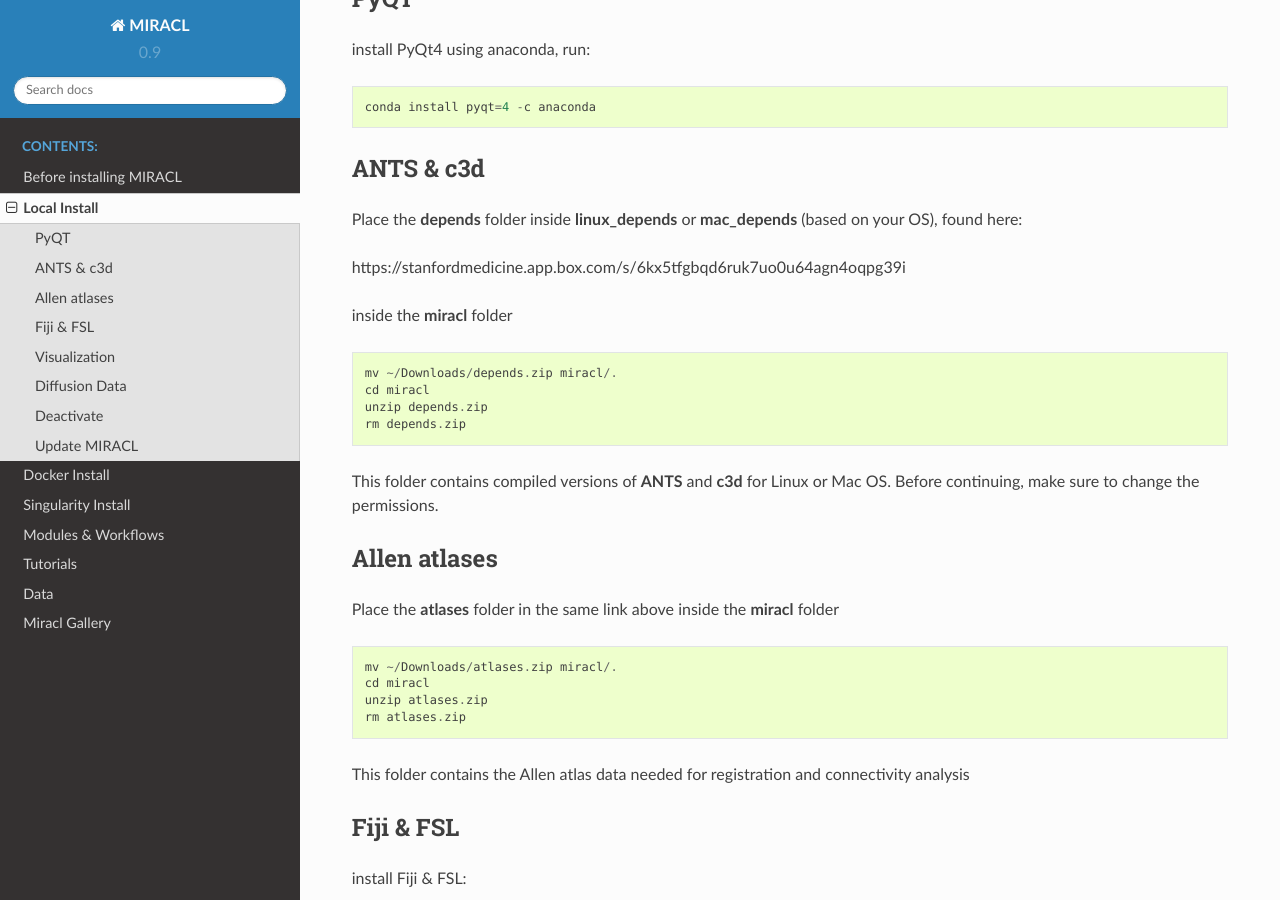
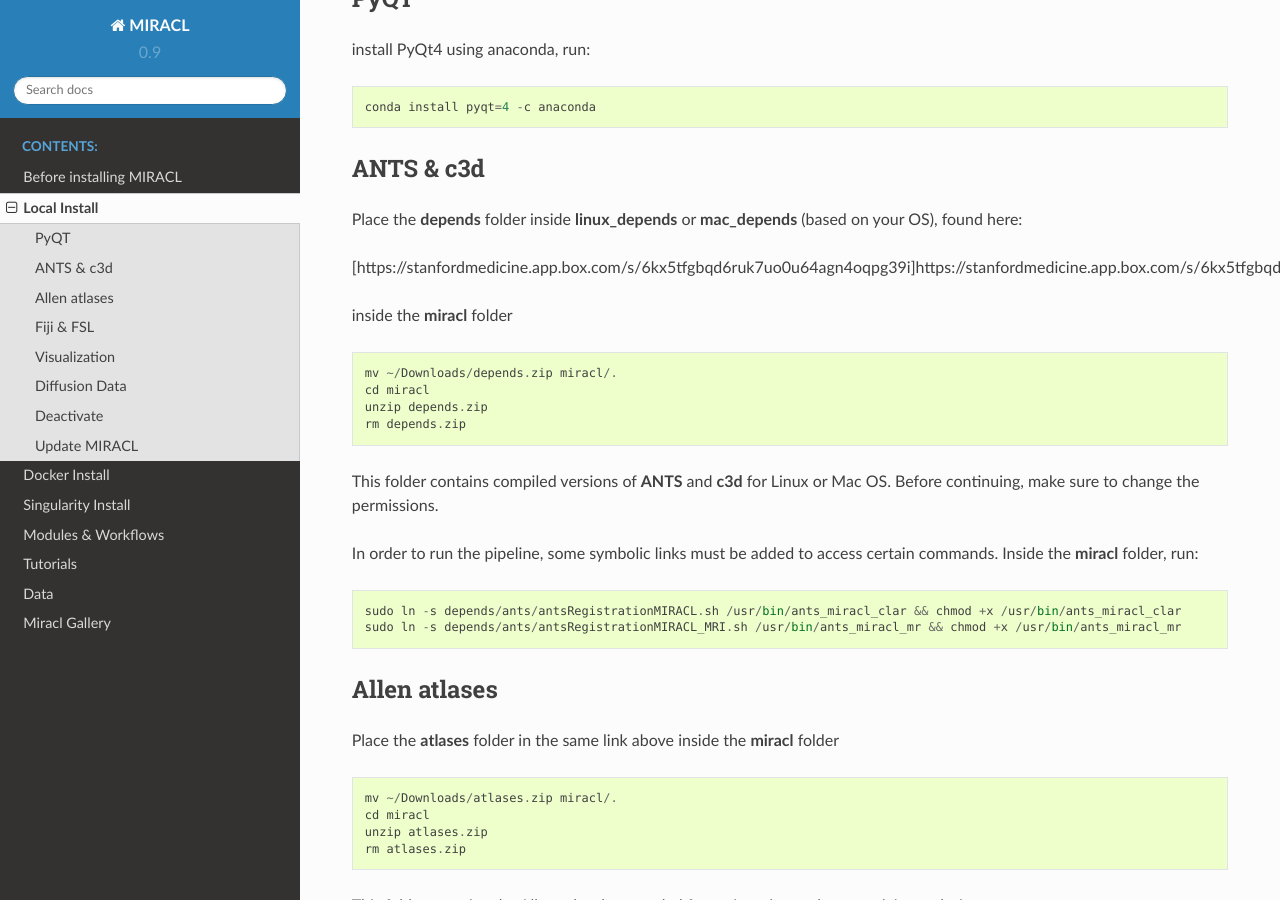
Before and after one commit to AICONSlab/MIRACL, a Sphinx documentation site: the page built from docs/install-local.md, in a window 1280 px wide and 900 px high, scrolled down 743 px. Built offline with Sphinx 7.4.7 and the Read the Docs theme 2.0.0, drawn with Linux system fonts in a browser that asks for light colours; pages that are not in the unit, such as notebooks, are missing from menus.

Commit message:
adding clickable link for docs

```diff
--- a/docs/install-local.md
+++ b/docs/install-local.md
@@ -30,7 +30,7 @@
 
 Place the **depends** folder inside **linux_depends** or **mac_depends** (based on your OS), found here:
 
-https://stanfordmedicine.app.box.com/s/6kx5tfgbqd6ruk7uo0u64agn4oqpg39i
+[https://stanfordmedicine.app.box.com/s/6kx5tfgbqd6ruk7uo0u64agn4oqpg39i]https://stanfordmedicine.app.box.com/s/6kx5tfgbqd6ruk7uo0u64agn4oqpg39i
 
 inside the **miracl** folder
 
@@ -40,6 +40,11 @@
     rm depends.zip
 
 This folder contains compiled versions of **ANTS** and **c3d** for Linux or Mac OS. Before continuing, make sure to change the permissions.
+
+In order to run the pipeline, some symbolic links must be added to access certain commands. Inside the **miracl** folder, run:
+
+    sudo ln -s depends/ants/antsRegistrationMIRACL.sh /usr/bin/ants_miracl_clar && chmod +x /usr/bin/ants_miracl_clar
+    sudo ln -s depends/ants/antsRegistrationMIRACL_MRI.sh /usr/bin/ants_miracl_mr && chmod +x /usr/bin/ants_miracl_mr
 
 #### Allen atlases
 
```
